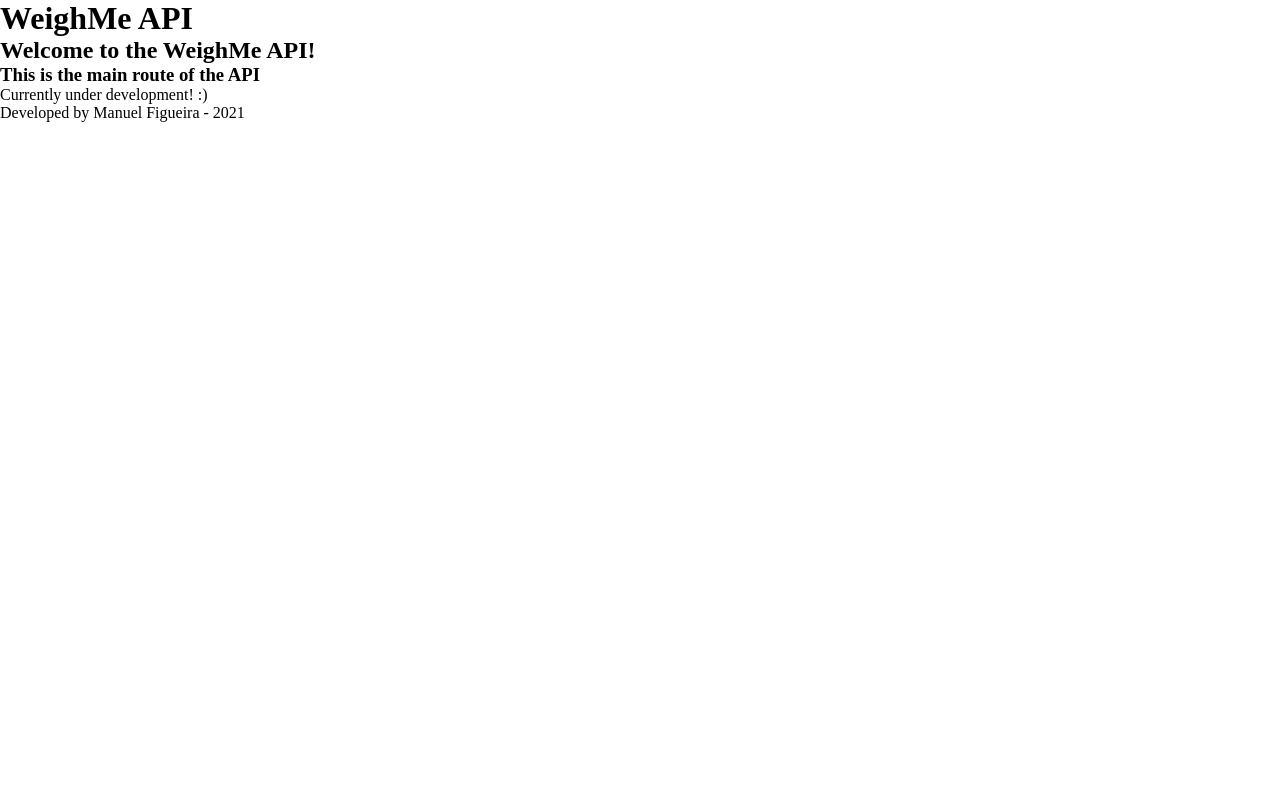
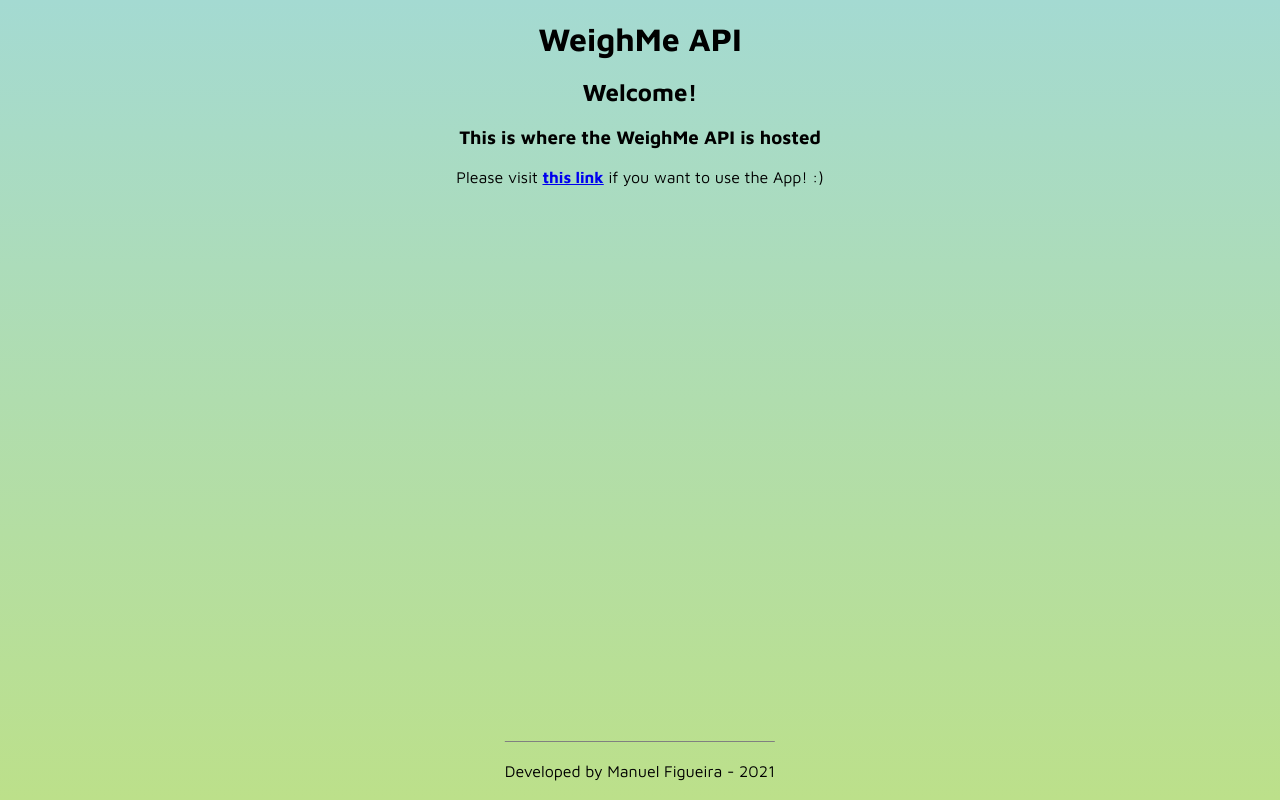
Before and after one commit to Mfigueira/weigh-me, a Python web app: template api/templates/index.html in a window 1280 px wide. Run offline with Jinja, Linux system fonts and the light colour scheme; the template is opened without the code that fills it, so the values that code supplies are empty.

Commit message:
added markup for API

```diff
--- a/api/static/styles.css
+++ b/api/static/styles.css
@@ -1,3 +1,8 @@
+@font-face {
+  font-family: 'Maven Pro';
+  src: url('./MavenPro-VariableFont_wght.ttf');
+}
+
 *,
 *::before,
 *::after {
@@ -5,3 +10,33 @@
   padding: 0;
   box-sizing: inherit;
 }
+
+html {
+  font-size: 62.5%;
+  background-image: linear-gradient(#a4dad2, #bce08a);
+  background-size: 100%;
+  background-repeat: no-repeat;
+  min-height: 100%;
+  font-size: 100%;
+  box-sizing: border-box;
+}
+
+body {
+  font-family: 'Maven Pro', sans-serif;
+  text-align: center;
+  min-width: 320px;
+  padding-top: 20px;
+}
+
+h1, h2, h3, p {
+  margin-bottom: 20px;
+}
+
+footer {
+  position: absolute;
+  bottom: 0;
+  left: 50%;
+  transform: translateX(-50%);
+  border-top: 1px solid grey;
+  padding-top: 20px;
+}
--- a/api/templates/index.html
+++ b/api/templates/index.html
@@ -7,7 +7,7 @@
 {% block hero %}
 
   <section>
-    <h2>Welcome to the WeighMe API!</h2>
+    <h2>Welcome!</h2>
   </section>
 
 {% endblock %}
@@ -15,8 +15,9 @@
 {% block main %}
 
   <section>
-    <h3>This is the main route of the API</h3>
-    <p>Currently under development! :)</p>
+    <h3>This is where the WeighMe API is hosted</h3>
+    <p>
+      Please visit <a href="https://weighme.vercel.app/"><strong>this link</strong></a> if you want to use the App! :)</p>
   </section>
 
 {% endblock %}
--- a/api/templates/layout.html
+++ b/api/templates/layout.html
@@ -3,6 +3,7 @@
   <head>
     <meta charset="utf-8">
     <meta name="viewport" content="initial-scale=1, width=device-width">
+    <link rel="icon" href="/static/scale.ico" />
     <link href="/static/styles.css" rel="stylesheet">
     <title>WeighMe API: {% block title %}{% endblock %}</title>
   </head>
```
Also changed, not shown: api/static/MavenPro-VariableFont_wght.ttf (added), api/static/scale.ico (added).
